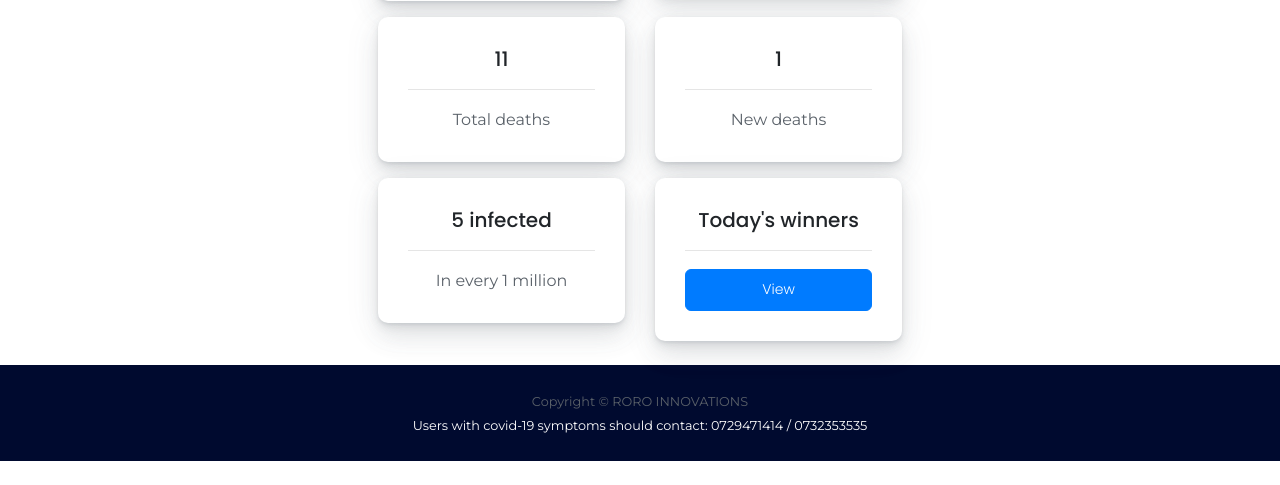
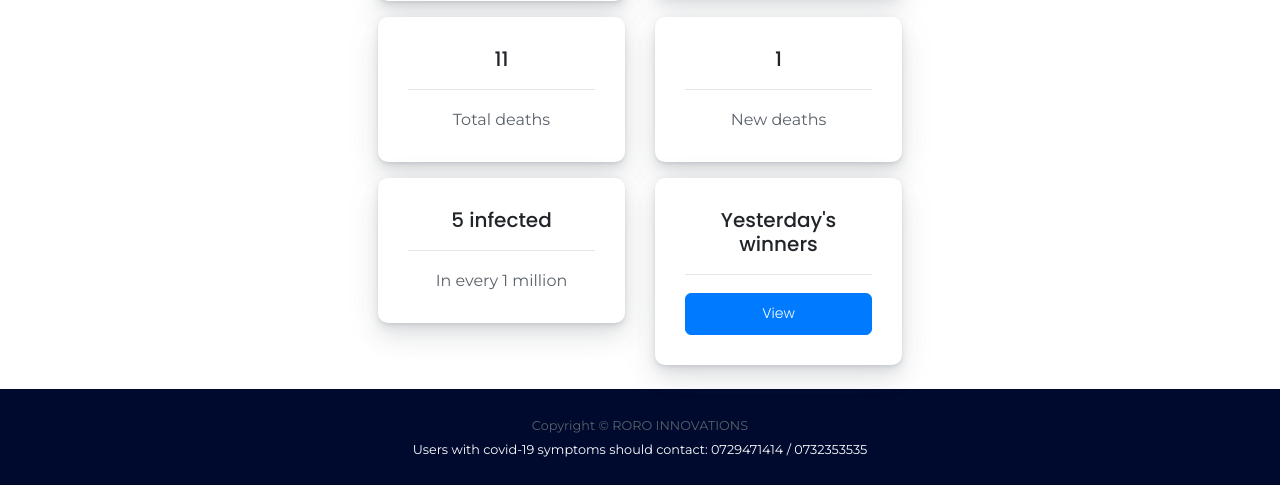
Before and after one commit to waruingugi/simple_corona_live, a Django app: page / in a window 1280 px wide. Shown: the part 478-963 px from the top of the page. Before the commit the page ends 939 px from the top, so only its background shows below. Run offline with Django 3.2, Linux system fonts and the light colour scheme; parts of the project's set-up code (start-up, migrations or seed data) failed here and were passed over; some libraries are stand-ins or nearby versions.

Commit message:
Eleventh commit

```diff
--- a/core/templates/core/home.html
+++ b/core/templates/core/home.html
@@ -85,7 +85,7 @@
                         <div class="col-sm-5">
                             <div class="card mt-2 mb-2">
                                 <div class="card-body">
-                                    <h5 class="card-title">Today's winners</h5>
+                                    <h5 class="card-title">Yesterday's winners</h5>
                                     <hr>
                                     <a href="{% url 'winners' %}" class="btn btn-primary btn-block">View</a>
                                 </div>
```
